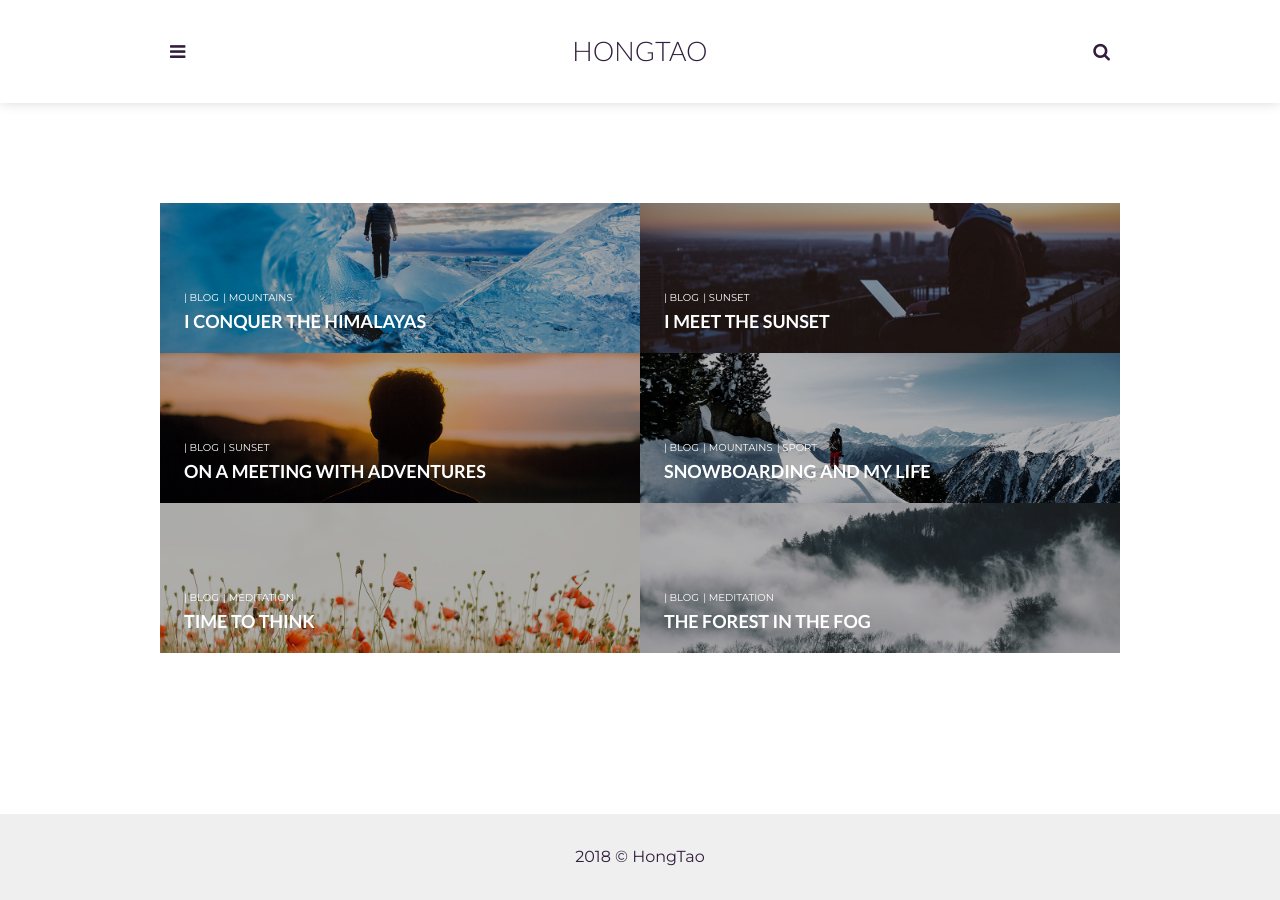
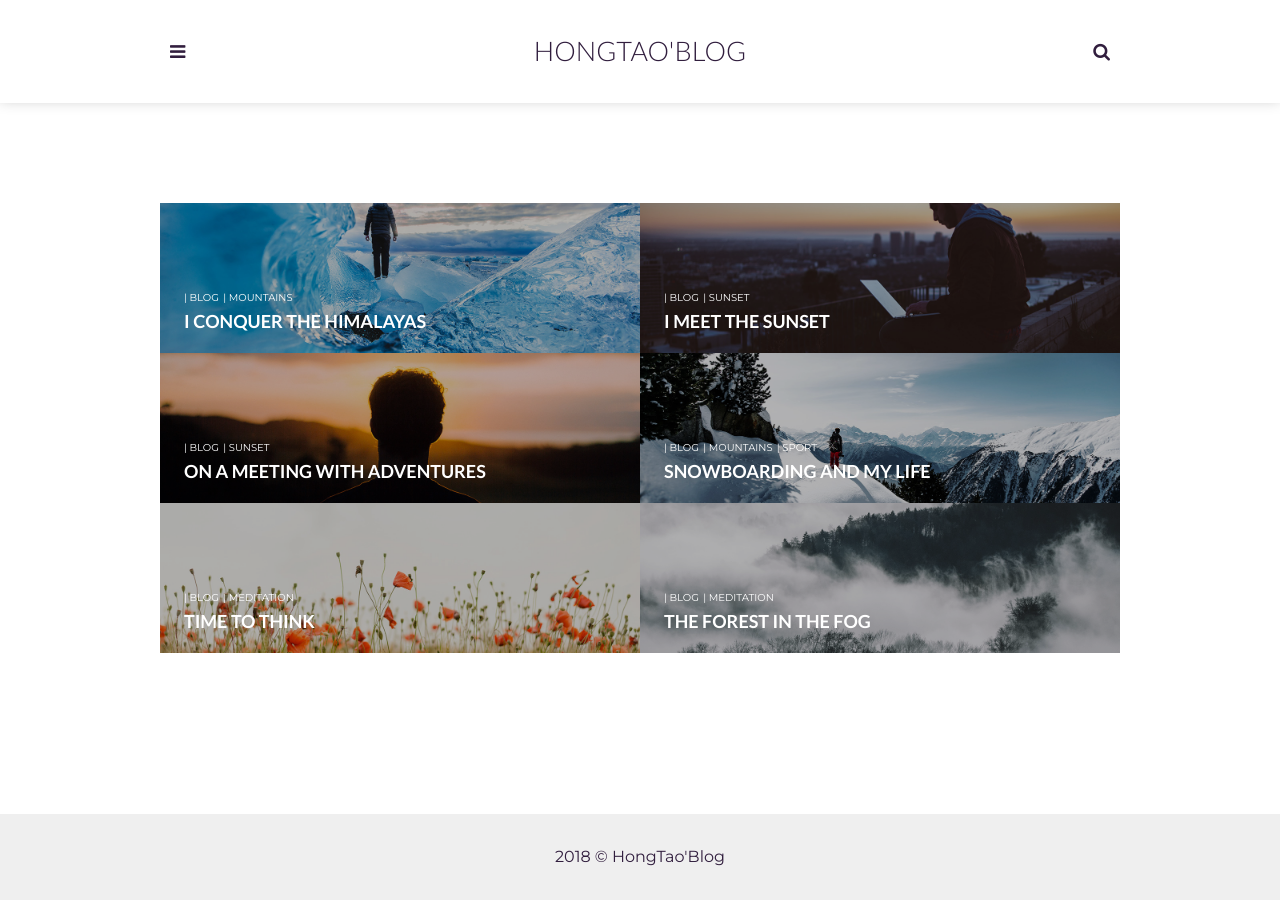
Before and after one commit to TaoHongHK/TaoHongHK.github.io, a Jekyll site: the page built from index.html, in a window 1280 px wide. Built offline with Jekyll 4.4.1, drawn with Linux system fonts in a browser that asks for light colours; the list of posts is cut into pages by our own code; part of the change alters nothing that is shown.

Commit message:
chaneged some details secondly

```diff
--- a/_config.yml
+++ b/_config.yml
@@ -7,20 +7,20 @@ baseurl: "/TaoHongHK.github.io" # the subpath of your site, e.g. /blog
 url: "https://github.com/TaoHongHK/TaoHongHK.github.io.git" # the base hostname & protocol for your site, e.g. http://example.com
 
 # Author settings
-author: HongTao # add your name
+author: HongTao'Blog  #add your name
 author-pic: tao-face.jpg
 about-author: My name is HongTao.Welcome to my new Blog.
 
 # Contact links
 email: HongTao55@163.com # Add your Email address
 phone: 18872251715 # Add your Phone number
-# website:  Add your website, do not add http://
-# linkedin:  Add your Linkedin handle
+website:  # Add your website, do not add http://
+linkedin: # Add your Linkedin handle
 github: TaoHongHK# Add your Github handle
-# twitter:  Add your Twitter handle
-# facebook:  Add your Facebook handle
-# instagram:  Add your Instagram handle
-# pinterest:  Add your Pinterest handle
+twitter: # Add your Twitter handle
+facebook: # Add your Facebook handle
+instagram: # Add your Instagram handle
+pinterest: # Add your Pinterest handle
 
 # Newsletter
 mailchimp: # Add your MailChimp form identifier.
```
